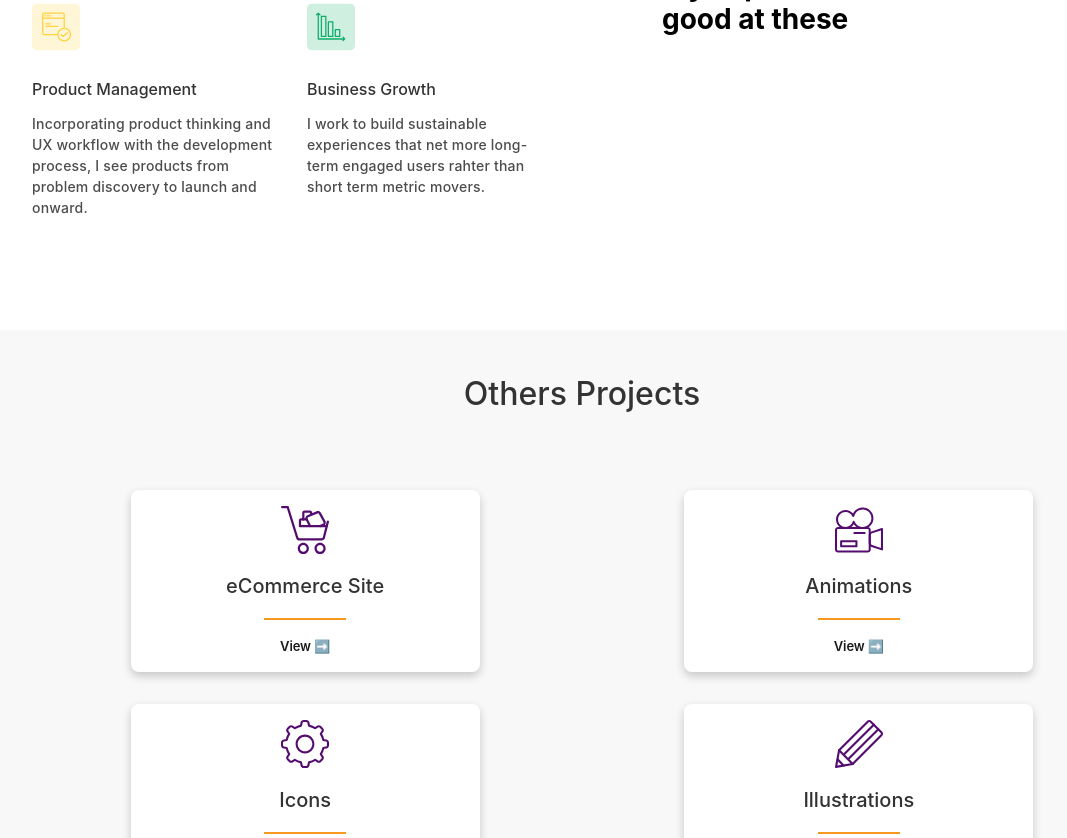
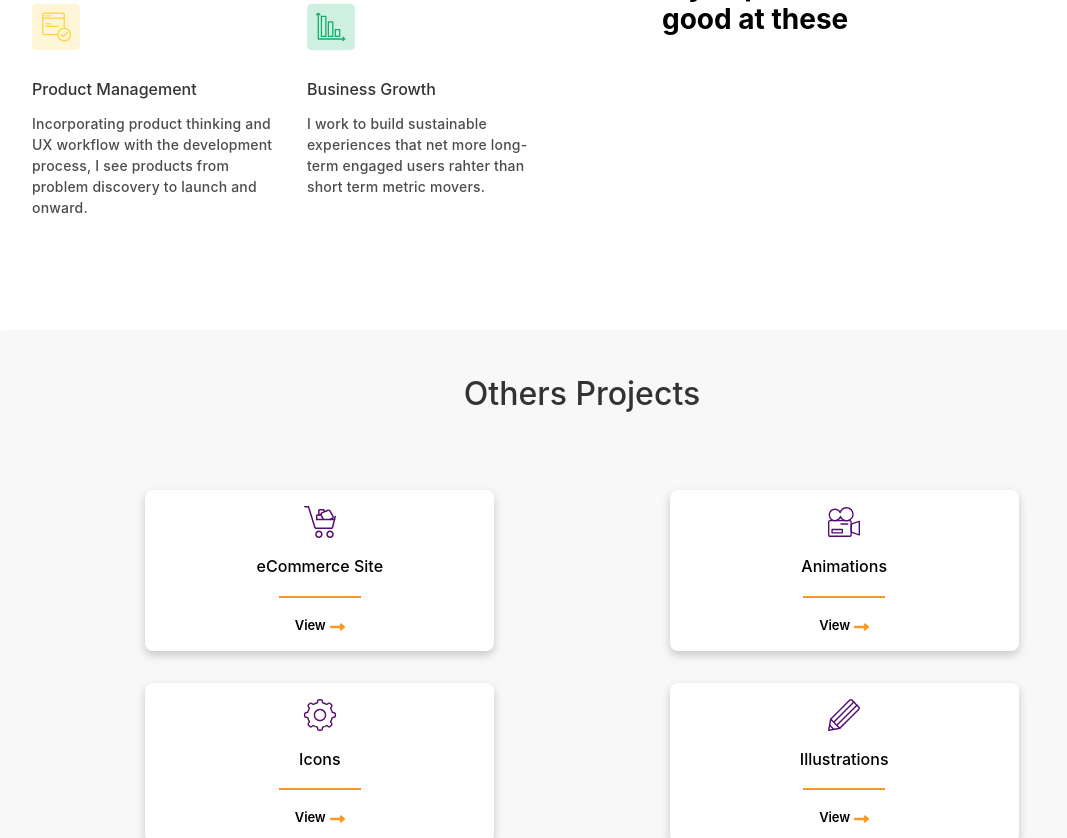
Before and after one commit to kevincward/the5thbeatle, a Gatsby site: page / in a window 1280 px wide. Shown: the part 1962-2800 px from the top of the page, without its empty margins (58-1125 px from the left). Built offline with nearby package versions, Linux system fonts and the light colour scheme; Gatsby itself is replaced by a stand-in of ours.

Commit message:
tweaks to other work component

```diff
--- a/src/components/card.css
+++ b/src/components/card.css
@@ -13,7 +13,7 @@
 }
 
 .Card:hover {
-    transform: scale(1.1, 1.1);
+    transform: scale(1.01, 1.01);
     box-shadow: 0 30px 60px rgba(0,0,0, 0.5);
 }
 
--- a/src/components/caseStudy.js
+++ b/src/components/caseStudy.js
@@ -112,8 +112,8 @@ const caseStudy = props => {
                         url="blank"
                     />
                     <Card
-                        title="Designing a mobile giving experience for all"
-                        text="PayPal"
+                        title="Measurement tools built for all skill levels"
+                        text="tCheck"
                         link="Learn More"
                         url="blank"
                     />
--- a/src/components/otherWork.js
+++ b/src/components/otherWork.js
@@ -6,12 +6,14 @@ import emojis from '../images/ic_other_emoj.svg'
 import icons from '../images/ic_other_icons.svg'
 import illustrations from '../images/ic_other_illus.svg'
 import pack from '../images/ic_other_pack.svg'
+import arrow from '../images/ic_arrow.svg'
 import { sizes } from "../layouts/Layout"
 import { Link } from 'gatsby'
 
 const Container = styled.div`
-  margin: 44px 0px;
+  margin: 44px 44px;
   padding: 44px 0px;
+  border-radius: 20px;
   background-color: #f8f8f8;
   @media (max-width: ${sizes.mobileL}) and (min-width: ${sizes.mobileS}) {
     padding: 32px 1rem 0;
@@ -47,16 +49,6 @@ const Content = styled.div`
     }
 `
 
-const Items = styled.div`
-    display: flex;
-    flex-direction: column;
-    width: 50%;
-    position: relative;
-    @media (max-width: 768px) {
-        width: 100%;
-        margin: 0px;
-    }
-`
 
 const ItemContainer = styled.div`
     width: 349px;
@@ -69,6 +61,12 @@ const ItemContainer = styled.div`
     justify-content: center;
     align-items: center;
     flex-direction: column;
+    transition: 0.8s cubic-bezier(0.2, 0.8, 0.2, 1);
+    &:hover {
+        transform: scale(1.05, 1.05);
+        box-shadow: 0 5px 10px rgba(0,0,0, 0.25);
+    }
+
     @media (max-width: 768px) {
         margin: 0px;
         width: 100%;
@@ -76,27 +74,21 @@ const ItemContainer = styled.div`
 `
 
 const ImgIcon = styled.img`
-    width: 48px;
-    height: 48px;
+    width: 32px;
+    height: 32px;
     margin-bottom: 16px;
-    transition: 0.8s cubic-bezier(0.2, 0.8, 0.2, 1);
-    &:hover {
-        transform: scale(1.3, 1.3);
-        transition-timing-function: ease-in;
-        transition: 1s;
-    }
 `
 
 const ItemTitle = styled.div`
     object-fit: contain;
     font-family: Inter;
-    font-size: 20px;
+    font-size: 16px;
     font-weight: 500;
     font-stretch: normal;
     font-style: normal;
     line-height: 1.6;
     letter-spacing: normal;
-    color: #333333;
+    color: #000000;
     margin-bottom: 16px;
 `
 
@@ -108,13 +100,16 @@ const ItemView = styled.div`
     font-style: normal;
     line-height: 1.54;
     letter-spacing: -0.1px;
-    color: #1a1a1a;
+    color: #000000;
     margin-top: 16px;
 `
+const ItemArrow = styled.img`
+    width: 16px;
+    height: 16px;
+    position: relative;
+    top: 5px;
+`
 
-const ItemContent = styled.div`
-
-`
 
 const HorizontalLine = styled.div`
     width: 80px;
@@ -146,7 +141,7 @@ const Item = ({icon, title, url}) => {
                 <ImgIcon src={icon} />
                 <ItemTitle>{title}</ItemTitle>
                 <HorizontalLine />
-                <ItemView>View ➡️</ItemView>
+                <ItemView>View <ItemArrow src={arrow} /></ItemView>
             </ItemContainer>
         </LinkContainer>
     )
```
Also changed, not shown: src/images/ic_arrow.svg (added).
